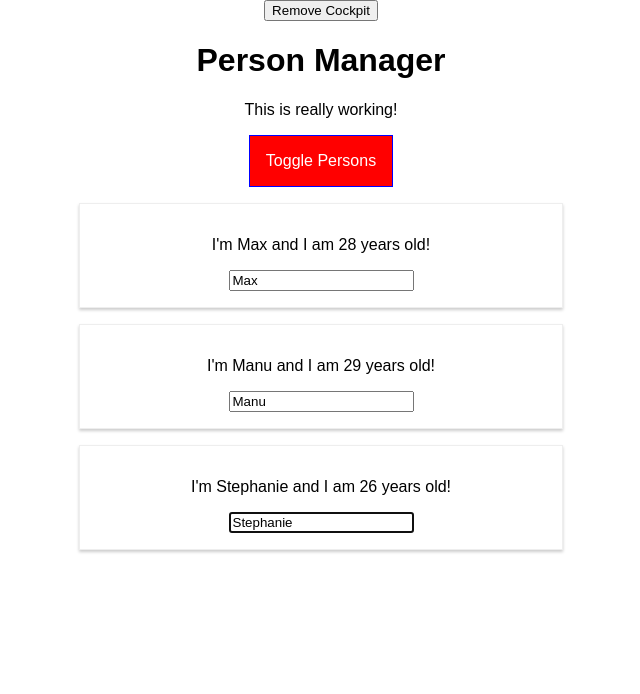
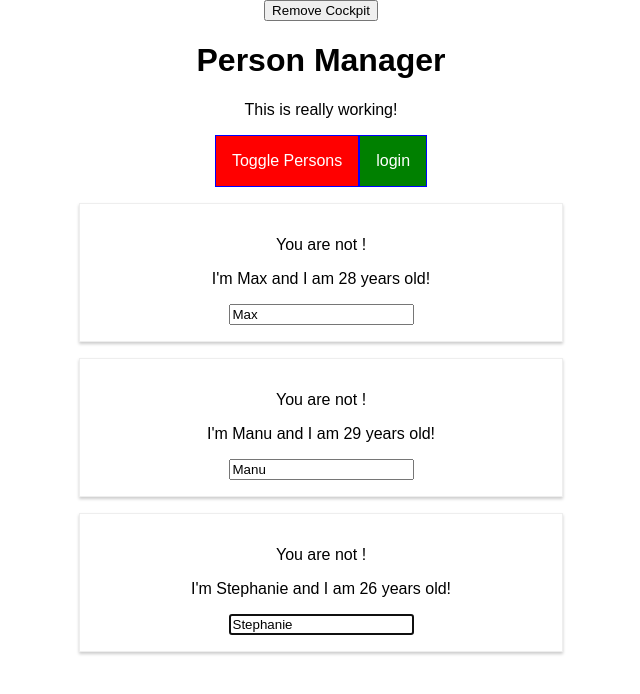
Before and after one commit to azkura/react-learning-app, a React app: page / in a window 1280 px wide. Shown: the top 694 px of the page, without its empty margins (319-959 px from the left). Built offline with nearby package versions, Linux system fonts and the light colour scheme.

Commit message:
using contextType and useContext hook

```diff
--- a/src/components/Cockpit/Cockpit.js
+++ b/src/components/Cockpit/Cockpit.js
@@ -1,9 +1,13 @@
-import React, { useEffect, useRef } from 'react';
+import React, { useEffect, useRef, useContext } from 'react';
 
 import classes from './Cockpit.css';
+import AuthContext from '../../containers/context/auth-context'
 
 const cockpit = props => {
   const toggleBtnRef = useRef(null)
+  const authContext = useContext(AuthContext)
+
+  console.log(authContext.authenticated)
 
   useEffect(() => {
     console.log('[Cockpit.js] useEffect');
@@ -49,8 +53,13 @@
         onClick={props.clicked}>
         Toggle Persons
       </button>
+      <button onClick={authContext.login}>login</button>
     </div>
   );
 };
 
 export default React.memo(cockpit);
+
+      // <AuthContext.Consumer>
+      //   {context => <button onClick={context.login}>login</button> }
+      // </AuthContext.Consumer>
--- a/src/components/Persons/Person/Person.js
+++ b/src/components/Persons/Person/Person.js
@@ -4,23 +4,30 @@
 import classes from './Person.css';
 import Aux from '../../../containers/hoc/Aux'
 import withClass from '../../../containers/hoc/withClass'
+import AuthContext from '../../../containers/context/auth-context'
 
 class Person extends Component {
   constructor(props) {
     super(props)
 
     this.inputElementRef = React.createRef()
-}
+  }
+
+  static contextType = AuthContext
 
   componentDidMount() {
     // this.inputElement.focus()
     this.inputElementRef.current.focus()
+    console.log(this.context.authenticated)
   }
 
   render() {
     console.log('[Person.js] rendering...');
+
     return (
       <Aux>
+        { this.context.authenticated ? <p>you are authentic</p> : <p>You are not !</p> }
+
         <p onClick={this.props.click}>
           I'm {this.props.name} and I am {this.props.age} years old!
         </p>
@@ -45,3 +52,11 @@
 }
 
 export default withClass(Person, classes.Person);
+
+
+
+
+        /* <AuthContext.Consumer>
+          {context =>
+            context.authenticated ? <p>you are authentic</p> : <p>You are not !</p> }
+        </AuthContext.Consumer> */
--- a/src/components/Persons/Persons.js
+++ b/src/components/Persons/Persons.js
@@ -54,6 +54,7 @@
           age={person.age}
           key={person.id}
           changed={event => this.props.changed(event, person.id)}
+          // isAuth = {this.props.isAuthenticated}
         />
       );
     });
--- a/src/containers/App.js
+++ b/src/containers/App.js
@@ -5,6 +5,7 @@
 import Cockpit from '../components/Cockpit/Cockpit';
 import withClass from './hoc/withClass'
 import Aux from '../containers/hoc/Aux'
+import AuthContext from '../containers/context/auth-context'
 
 class App extends Component {
   constructor(props) {
@@ -21,7 +22,8 @@
     otherState: 'some other value',
     showPersons: false,
     showCockpit: true,
-    changeCounter: 0
+    changeCounter: 0,
+    authenticated: false
   };
 
   static getDerivedStateFromProps(props, state) {
@@ -82,6 +84,10 @@
     this.setState({ showPersons: !doesShow });
   };
 
+  loginHandler = () => {
+    this.setState({ authenticated: true })
+  }
+
   render() {
     console.log('[App.js] render');
     let persons = null;
@@ -92,6 +98,7 @@
           persons={this.state.persons}
           clicked={this.deletePersonHandler}
           changed={this.nameChangedHandler}
+          isAuthenticated={this.state.authenticated}
         />
       );
     }
@@ -105,15 +112,23 @@
         >
           Remove Cockpit
         </button>
+        <AuthContext.Provider
+          value={{
+          authenticated: this.state.authenticated,
+          login: this.loginHandler
+          }}
+        >
           {this.state.showCockpit ? (
             <Cockpit
               title={this.props.appTitle}
               showPersons={this.state.showPersons}
               personsLength={this.state.persons.length}
               clicked={this.togglePersonsHandler}
+              // login={this.loginHandler}
             />
           ) : null}
           {persons}
+        </AuthContext.Provider>
       </Aux>
     );
     // return React.createElement('div', {className: 'App'}, React.createElement('h1', null, 'Does this work now?'));
--- /dev/null
+++ b/src/containers/context/auth-context.js
@@ -0,0 +1,8 @@
+import React from 'react'
+
+const authContext = React.createContext({
+  authenticated: false,
+  login: () => {}
+})
+
+export default authContext
```
Lines whose indentation alone changed are shown as unchanged.
